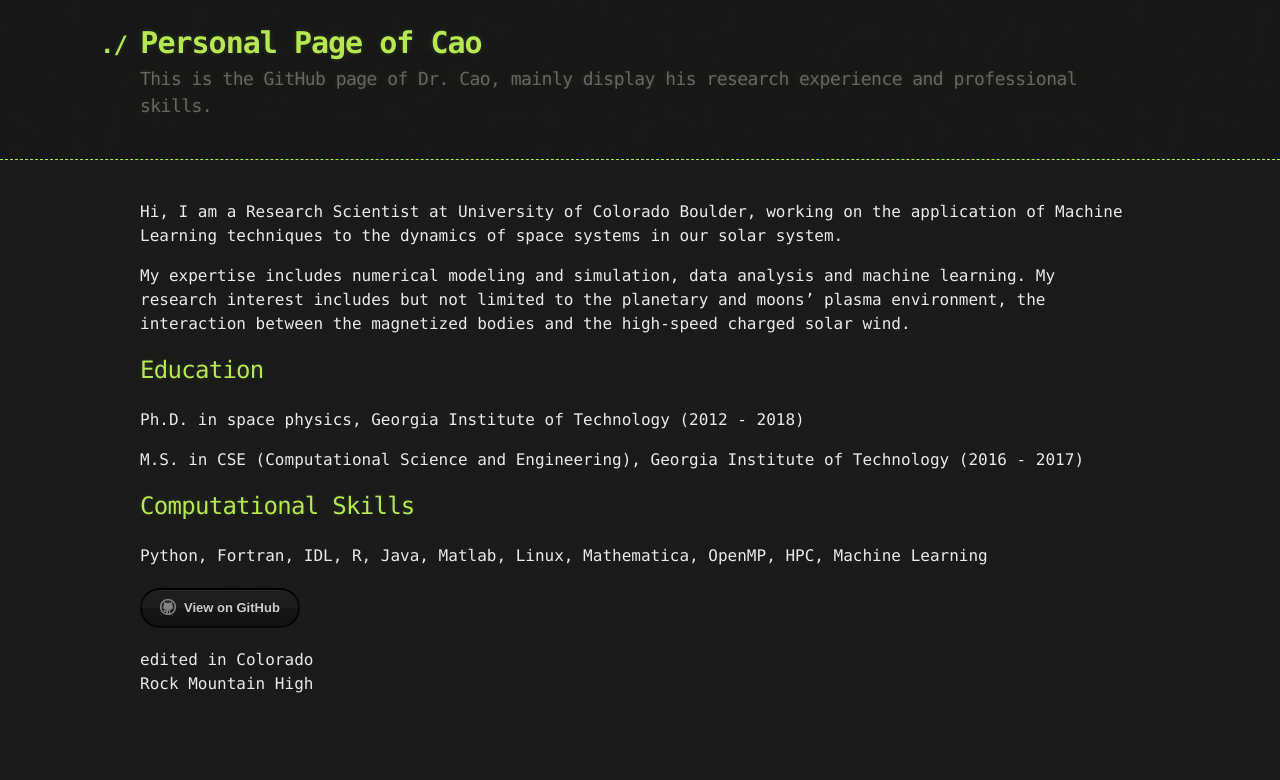
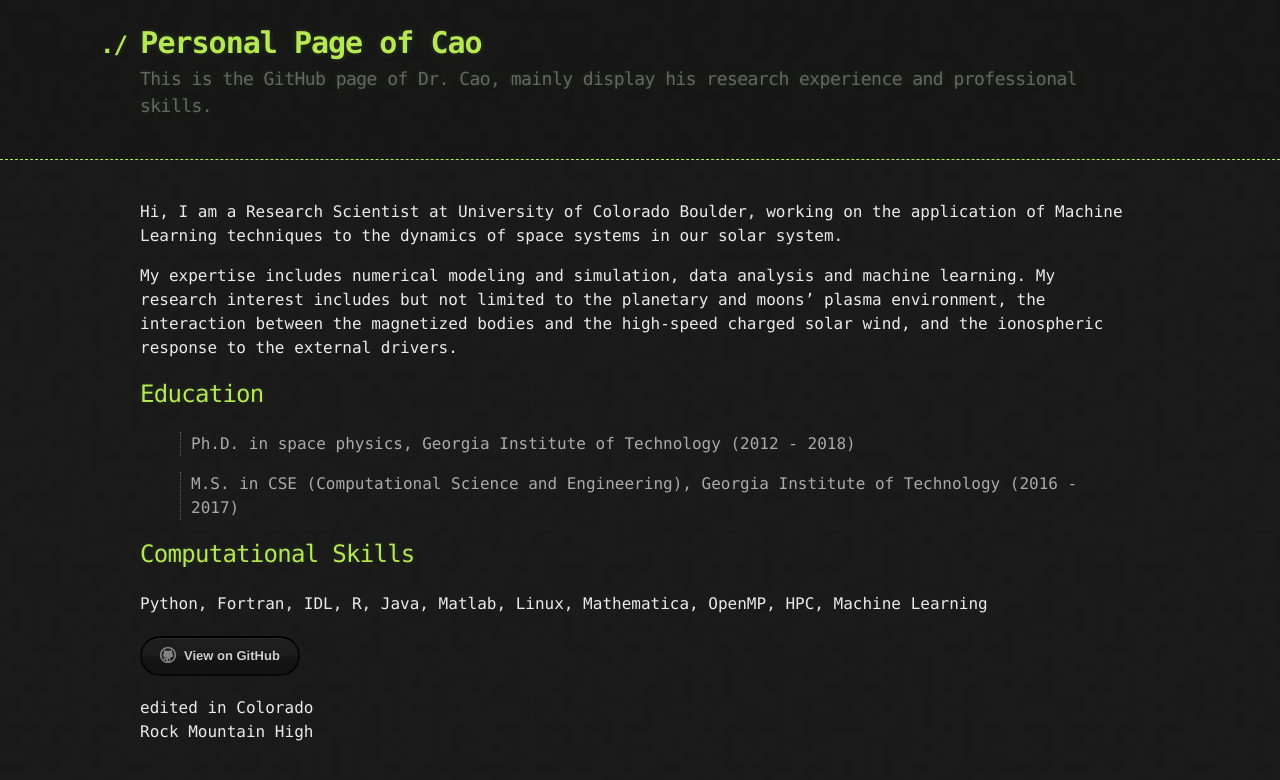
Before and after one commit to tiger2017/tiger2017.github.io, a Jekyll site: the page built from index.md, in a window 1280 px wide. Shown: the top 780 px of the page. Built offline with Jekyll 4.4.1, drawn with Linux system fonts in a browser that asks for light colours.

Commit message:
pages_files

```diff
--- a/index.md
+++ b/index.md
@@ -8,14 +8,14 @@ layout: default
 
 Hi, I am a Research Scientist at University of Colorado Boulder, working on the application of Machine Learning techniques to the dynamics of space systems in our solar system.
 
-My expertise includes numerical modeling and simulation, data analysis and machine learning. My research interest includes but not limited to the planetary and moons' plasma environment, the interaction between the magnetized bodies and the high-speed charged solar wind.
+My expertise includes numerical modeling and simulation, data analysis and machine learning. My research interest includes but not limited to the planetary and moons' plasma environment, the interaction between the magnetized bodies and the high-speed charged solar wind, and the ionospheric response to the external drivers.
 
 
 ## Education
 
-Ph.D. in space physics, Georgia Institute of Technology (2012 - 2018)
+> Ph.D. in space physics, Georgia Institute of Technology (2012 - 2018)
 
-M.S. in CSE (Computational Science and Engineering), Georgia Institute of Technology (2016 - 2017)
+> M.S. in CSE (Computational Science and Engineering), Georgia Institute of Technology (2016 - 2017)
 
 
 ## Computational Skills
```
